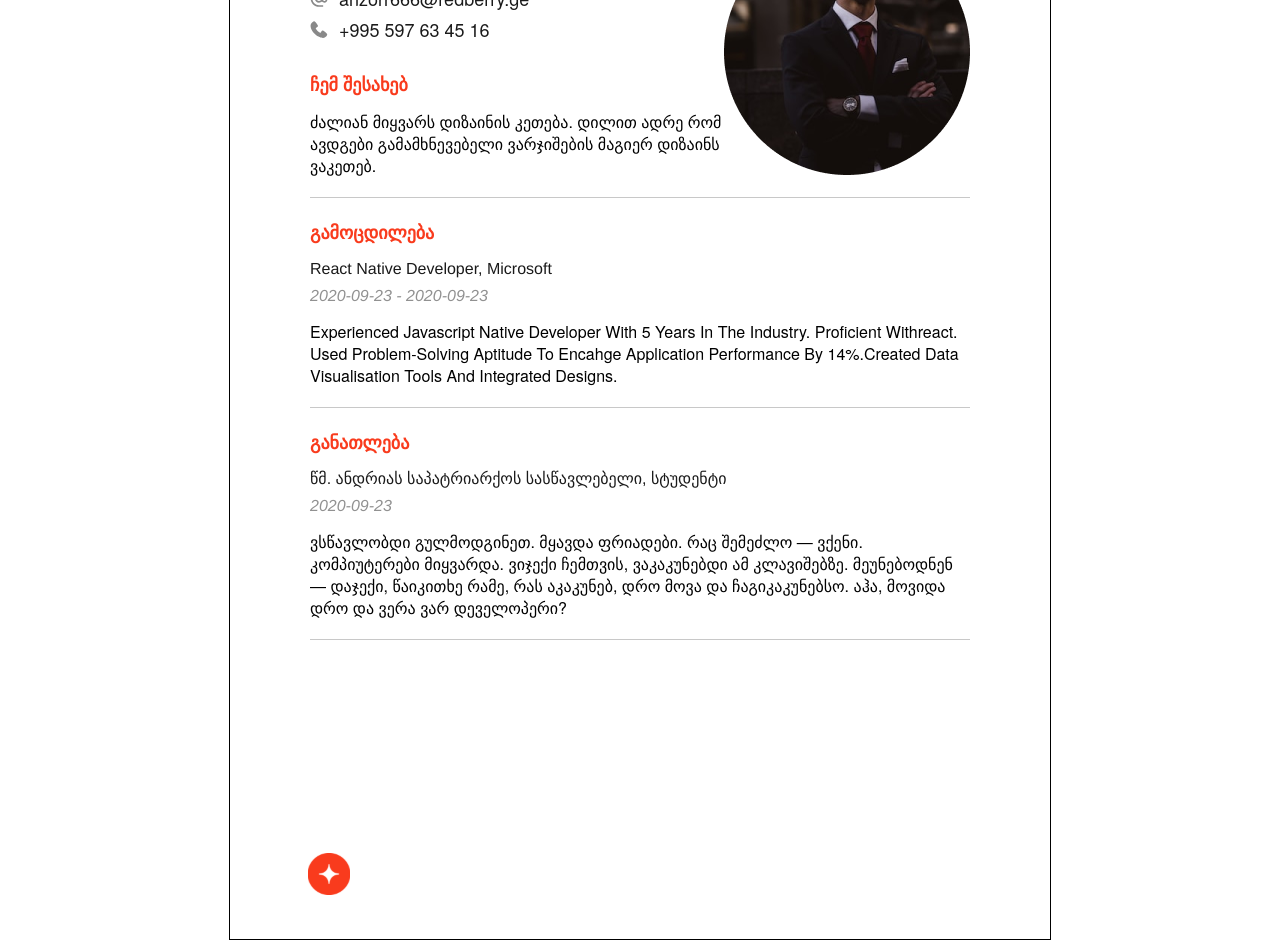
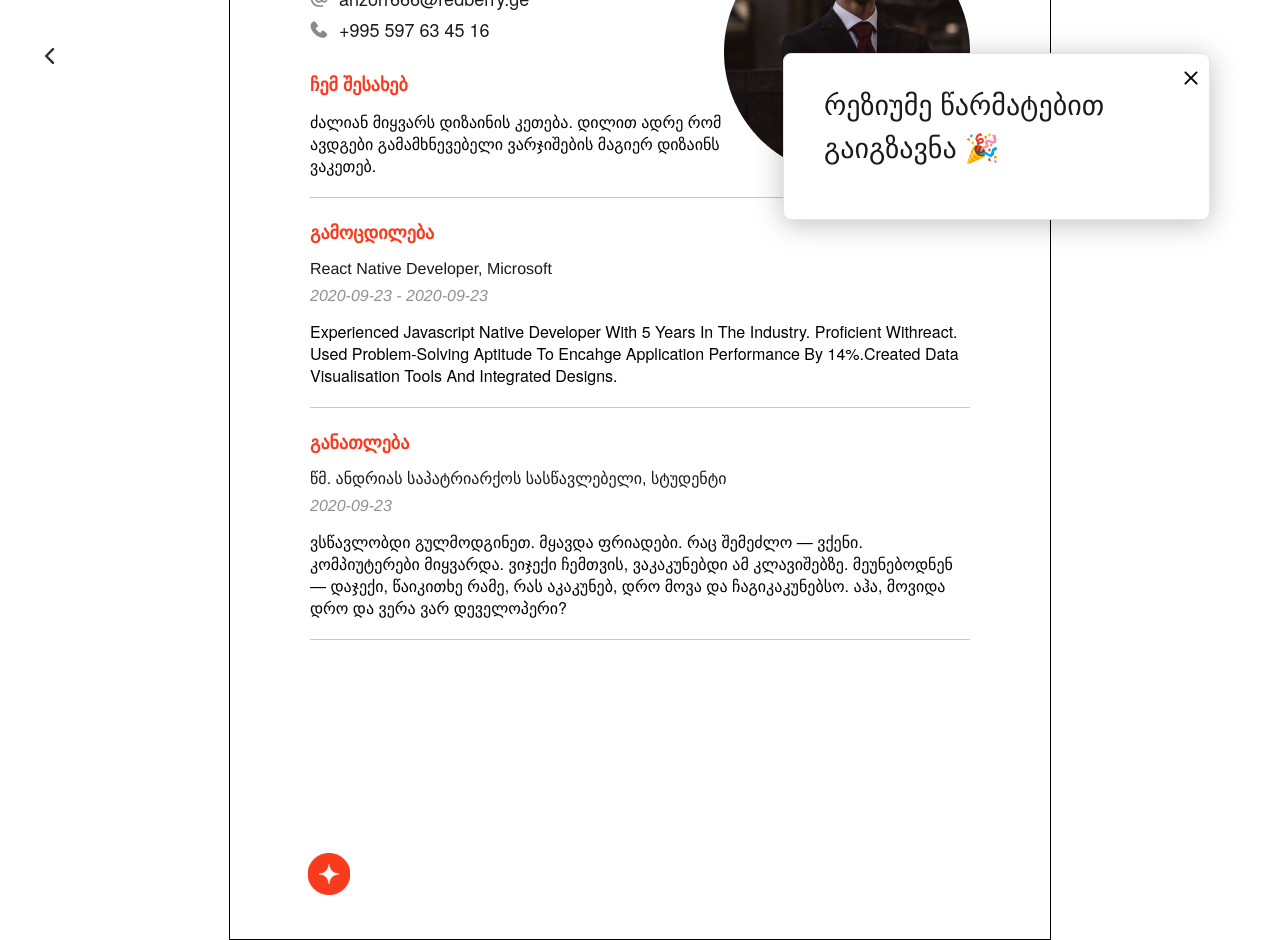
Before and after one commit to levangelashvili9/redberry-resume-maker, a React (Vite) app: page /resume in a window 1280 px wide. Built offline with nearby package versions, Linux system fonts and the light colour scheme; a web font is replaced by a local one.

Commit message:
resume page finished

```diff
--- a/src/pages/form/FormPage.tsx
+++ b/src/pages/form/FormPage.tsx
@@ -54,7 +54,7 @@ export const FormPage = () => {
         <React.Fragment>{pageDisplay()}</React.Fragment>
         <Pagination step={step} setStep={setStep} />
       </FormSide>
-      <Resume border={false} />
+      <Resume />
     </Container>
   );
 };
--- a/src/pages/resume/ResumePage.styled.ts
+++ b/src/pages/resume/ResumePage.styled.ts
@@ -1,4 +1,8 @@
 import styled from "styled-components";
+
+interface SuccessMessageProps {
+  messageIsOpen: boolean;
+}
 
 export const Container = styled.div`
   height: 100vh;
@@ -8,3 +12,43 @@ export const Container = styled.div`
   justify-content: center;
   align-items: center;
 `;
+
+export const ChevronImage = styled.img`
+  position: absolute;
+  left: 45px;
+  top: 48px;
+`;
+
+export const SuccessMessage = styled.div<SuccessMessageProps>`
+  display: ${(props) => (props.messageIsOpen ? "block" : "none")};
+  position: absolute;
+
+  top: 53px;
+  right: 70px;
+
+  width: 427px;
+  height: 167px;
+
+  padding: 30px 40px;
+
+  background: #ffffff;
+  border: 1px solid #e4e4e4;
+  box-shadow: 0px 4px 28px rgba(0, 0, 0, 0.25);
+  border-radius: 8px;
+`;
+
+export const SuccessMessageText = styled.p`
+  font-weight: 500;
+  font-size: 28px;
+  line-height: 43px;
+
+  color: #1a1a1a;
+`;
+
+export const CrossImg = styled.img`
+  position: absolute;
+  top: 17px;
+  right: 11px;
+
+  cursor: pointer;
+`;
--- a/src/pages/resume/ResumePage.tsx
+++ b/src/pages/resume/ResumePage.tsx
@@ -1,10 +1,35 @@
+import { useState } from "react";
+import { Link } from "react-router-dom";
+
 import { Resume } from "../../common/components/Resume";
-import { Container } from "./ResumePage.styled";
+import {
+  ChevronImage,
+  Container,
+  CrossImg,
+  SuccessMessage,
+  SuccessMessageText,
+} from "./ResumePage.styled";
+
+import ChevronLeftSVG from "/assets/chevron-left.svg";
+import CrossSVG from "/assets/cross.svg";
 
 export const ResumePage = () => {
+  const [messageIsOpen, setMessageIsOpen] = useState<boolean>(true);
+
   return (
     <Container>
-      <Resume border={true} />
+      <Link to="/">
+        <ChevronImage src={ChevronLeftSVG} alt="" />
+      </Link>
+      <Resume border />
+      <SuccessMessage messageIsOpen={messageIsOpen}>
+        <SuccessMessageText>რეზიუმე წარმატებით გაიგზავნა 🎉</SuccessMessageText>
+        <CrossImg
+          src={CrossSVG}
+          alt=""
+          onClick={() => setMessageIsOpen(false)}
+        />
+      </SuccessMessage>
     </Container>
   );
 };
```
Also changed, not shown: public/assets/cross.svg (added).
